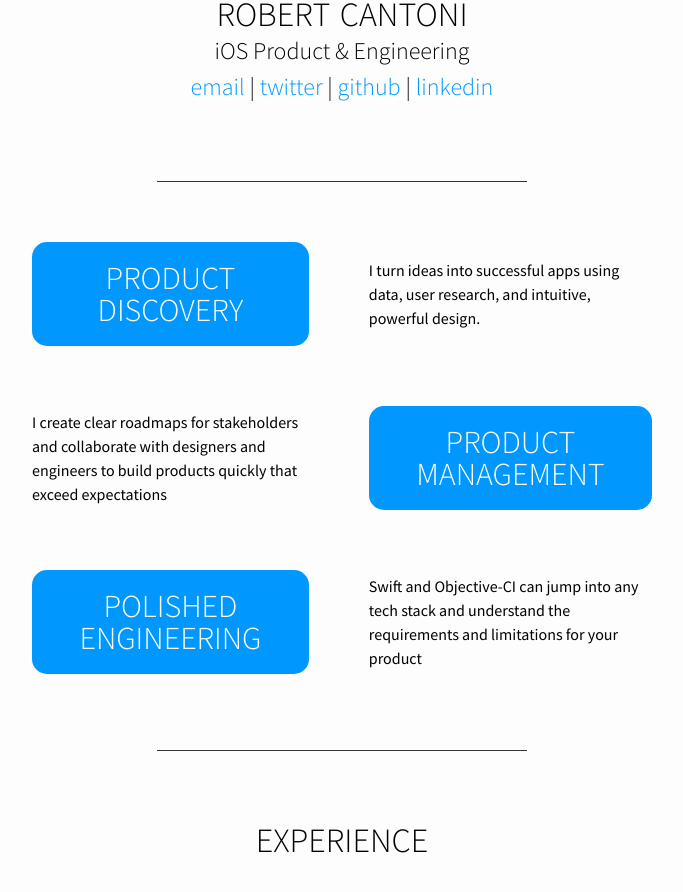
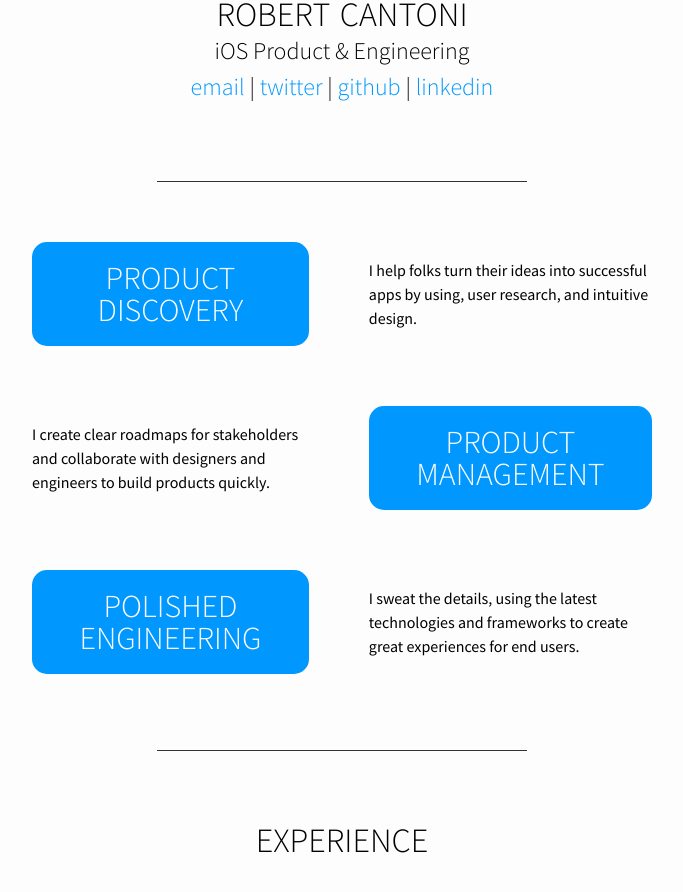
Before and after one commit to cantoni/cantoni.github.io, a Jekyll site: the page built from index.md, in a window 1280 px wide and 900 px high, scrolled down 458 px. Shown: the top 892 px of the window, without its empty margins (298-981 px from the left). Built offline with Jekyll 4.4.1, drawn with Linux system fonts in a browser that asks for light colours.

Commit message:
Rework skills section

```diff
--- a/_layouts/single-page.html
+++ b/_layouts/single-page.html
@@ -26,11 +26,11 @@
           <div class="section-header-line"></div>
           <div class="skills">
             <div class="title1">PRODUCT<br />DISCOVERY</div>
-            <div class="box1">I turn ideas into successful apps using data, user research, and intuitive, powerful design.</div>
+            <div class="box1">I help folks turn their ideas into successful apps by using, user research, and intuitive design.</div>
             <div class="title2">PRODUCT<br />MANAGEMENT</div>
-            <div class="box2">I create clear roadmaps for stakeholders and collaborate with designers and engineers to build products quickly that exceed expectations</div>
+            <div class="box2">I create clear roadmaps for stakeholders and collaborate with designers and engineers to build products quickly.</div>
             <div class="title3">POLISHED<br />ENGINEERING</div>
-            <div class="box3">Swift and Objective-CI can jump into any tech stack and understand the requirements and limitations for your product</div>
+            <div class="box3">I sweat the details, using the latest technologies and frameworks to create great experiences for end users.</div>
           </div>
           <div class="section-header-line"></div>
           <div class="experience">
```
